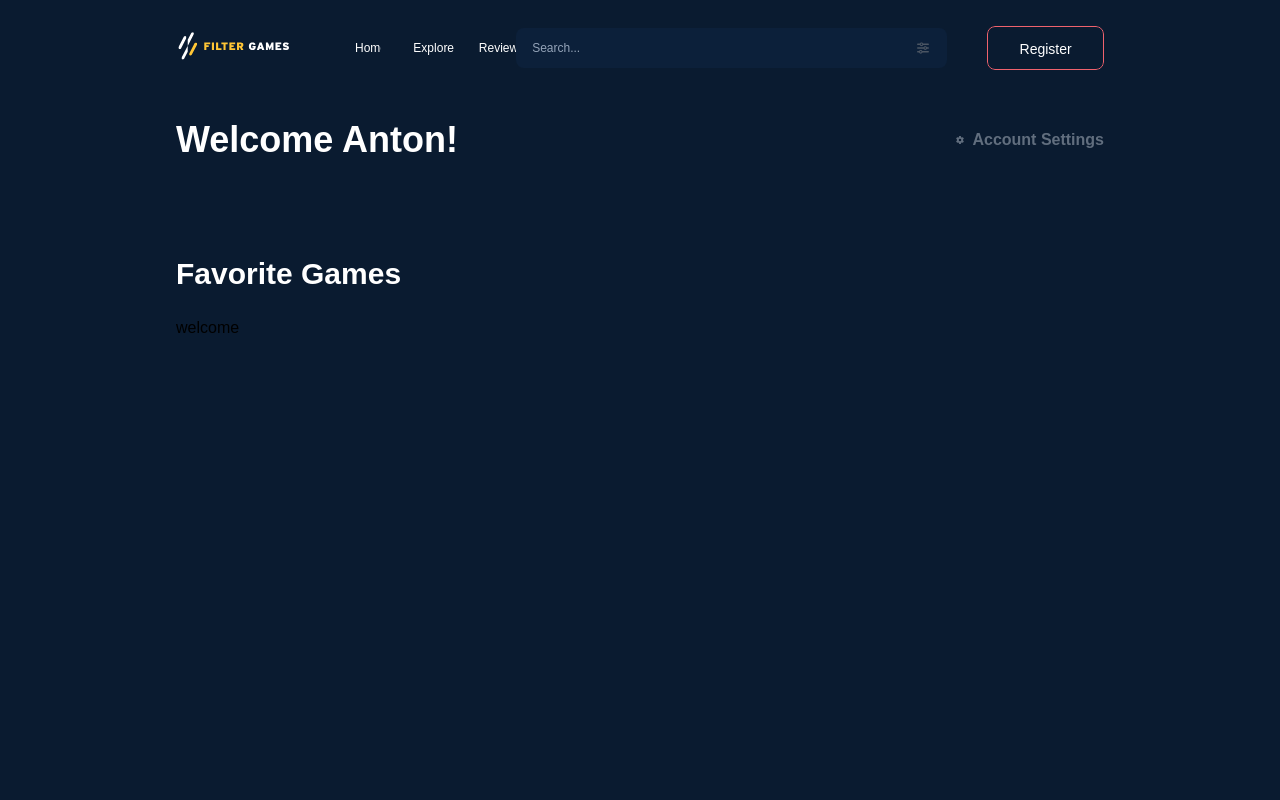
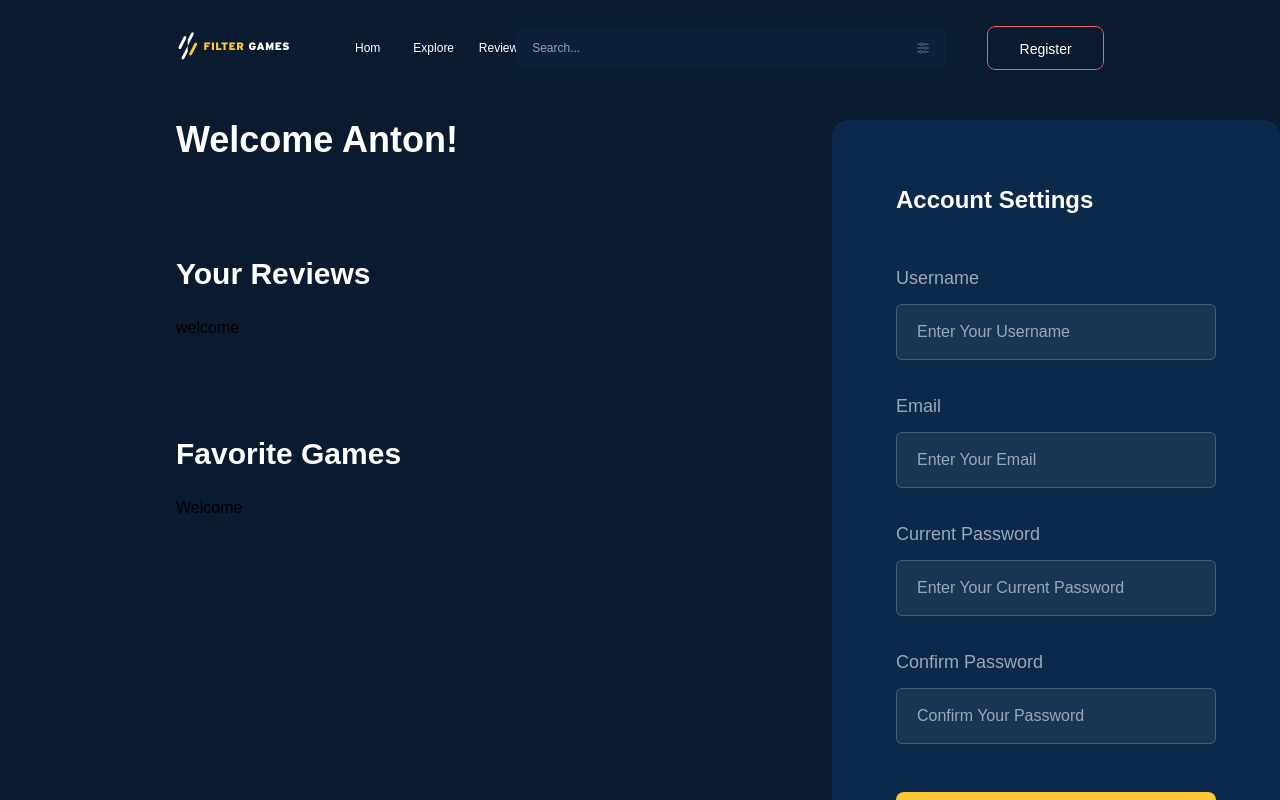
Before and after one commit to antonm7/gamefevr-website-client, a Next.js app: page /profile/1 in a window 1280 px wide. Built offline with nearby package versions, Linux system fonts and the light colour scheme; no server answers.

Commit message:
profile settings bar component

```diff
--- /dev/null
+++ b/components/Profile/SettingsBar.tsx
@@ -0,0 +1,26 @@
+import { useState } from "react";
+import SettingsInput from "./SettingsInput";
+import YellowButton from '../common/YellowButton'
+export default function SettingsBar(props:any) {
+    const [username, setUsername] = useState<string>('')
+    const [email, setEmail] = useState<string>('')
+    const [password, setPassword] = useState<string>('')
+    const [confirmPassword, setConfirmPassword] = useState<string>('')
+
+    const saveChanges = () => {
+
+    }
+
+    return (
+        <div className="h-full fixed z-10 bg-darkIndigo right-0 rounded-2xl p-16" style={{width:'28rem'}}>
+            <h1 className="text-white font-semibold text-2xl">Account Settings</h1>
+            <div className="pt-4 pb-12">
+                <SettingsInput label="Username" placeholder="Enter Your Username" onChange={(e:any) => setUsername(e.target.value)} type="text"/>
+                <SettingsInput label="Email" placeholder="Enter Your Email" onChange={(e:any) => setEmail(e.target.value)} type="email"/>
+                <SettingsInput label="Current Password" placeholder="Enter Your Current Password" onChange={(e:any) => setPassword(e.target.value)} type="password"/>
+                <SettingsInput label="Confirm Password" placeholder="Confirm Your Password" onChange={(e:any) => setConfirmPassword(e.target.value)} type="password"/>
+            </div>
+            <YellowButton title="Save Changes" onClick={() => saveChanges()} />
+        </div>
+    )
+}
--- /dev/null
+++ b/components/Profile/SettingsInput.tsx
@@ -0,0 +1,21 @@
+interface Props {
+    placeholder:string,
+    label:string,
+    type:string,
+    onChange:(e:React.ChangeEvent<HTMLInputElement>) => void,
+}
+
+export default function SettingsInput(props:Props) {
+    return (
+        <>
+            <h3 className="pt-8 pb-3 text-lg" style={{color:'#9da8b6'}}>{props.label}</h3>
+            <input
+                id="placeholder-text"
+                placeholder={props.placeholder}
+                className="h-14 w-full rounded-md text-white text-md outline-none px-5 "
+                style={{backgroundColor:'rgba(255, 255, 255, 0.06)',borderColor:'rgba(255,255,255,0.2)',borderWidth:0.5}}
+                type={props.type}
+                onChange={props.onChange}/>
+        </>
+    )
+}
--- a/pages/_app.tsx
+++ b/pages/_app.tsx
@@ -2,6 +2,7 @@ import type { AppProps } from 'next/app'
 import 'tailwindcss/tailwind.css'
 import '../styles/global.css'
 import { SessionProvider } from "next-auth/react"
+
 
 function MyApp({ Component, pageProps:{session,...pageProps} }: AppProps) {
   return (
--- a/pages/profile/[id].tsx
+++ b/pages/profile/[id].tsx
@@ -2,11 +2,14 @@ import { faGear } from '@fortawesome/free-solid-svg-icons'
 import { FontAwesomeIcon } from '@fortawesome/react-fontawesome'
 import SearchLayout from '../../components/layout/SearchLayout'
 import Favorite from '../../components/Profile/Favorite'
+import Reviews from '../../components/Profile/Reviews'
+import SettingsBar from '../../components/Profile/SettingsBar'
 
 export default function Profile() {
     return (
         <SearchLayout>
             <main className="px-44 py-10">
+             <SettingsBar />
                 <div className='flex justify-between items-center'>
                     <h1 className='text-white font-bold text-4xl'>Welcome Anton!</h1>
                     {/*
@@ -18,13 +21,19 @@ export default function Profile() {
                     </div>
                 </div>
                 <div className='pt-24'>
-                    <h1 className='text-white font-bold text-3xl'>Favorite Games</h1>
+                    <h1 className='text-white font-bold text-3xl'>Your Reviews</h1>
                     <div className='mt-6'>
                         {/* TODO: */}
                         <Favorite />
                     </div>
                 </div>
-
+                <div className='pt-24'>
+                    <h1 className='text-white font-bold text-3xl'>Favorite Games</h1>
+                    <div className='mt-6'>
+                        {/* TODO: */}
+                        <Reviews />
+                    </div>
+                </div>
             </main>
         </SearchLayout>
     )
```
